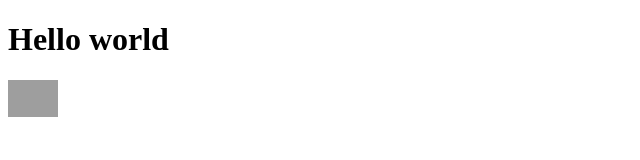
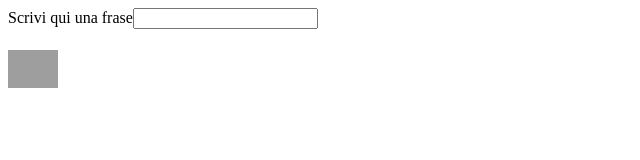
Before and after one commit to yleniapregnolato/vue-hello, a plain HTML site: page index.html in a window 1280 px wide. Shown: the whole page, without its empty margins (0-640 px from the left). Drawn offline with nearby package versions, Linux system fonts and the light colour scheme; grey boxes are pictures that could not be loaded.

Commit message:
feat: input with vue

```diff
--- a/index.html
+++ b/index.html
@@ -13,7 +13,8 @@
 <body>
 
     <div id="app">
-
+        <label for="userphrase">Scrivi qui una frase</label>
+        <input type="text" id="userphrase" v-model="greeting">
         <h1>{{ greeting }}</h1>
         <div class="cat"><img :src="imgName" alt=""></div>
     </div>
--- a/js/script.js
+++ b/js/script.js
@@ -3,8 +3,9 @@ const { createApp } = Vue;
 createApp({
     data() {
         return {
-            greeting: "Hello world",
+            greeting: "",
             imgName: "https://i.etsystatic.com/7239025/r/il/b6c475/3373986585/il_1588xN.3373986585_jepv.jpg"
         }
     }
+
 }).mount('#app');
```
